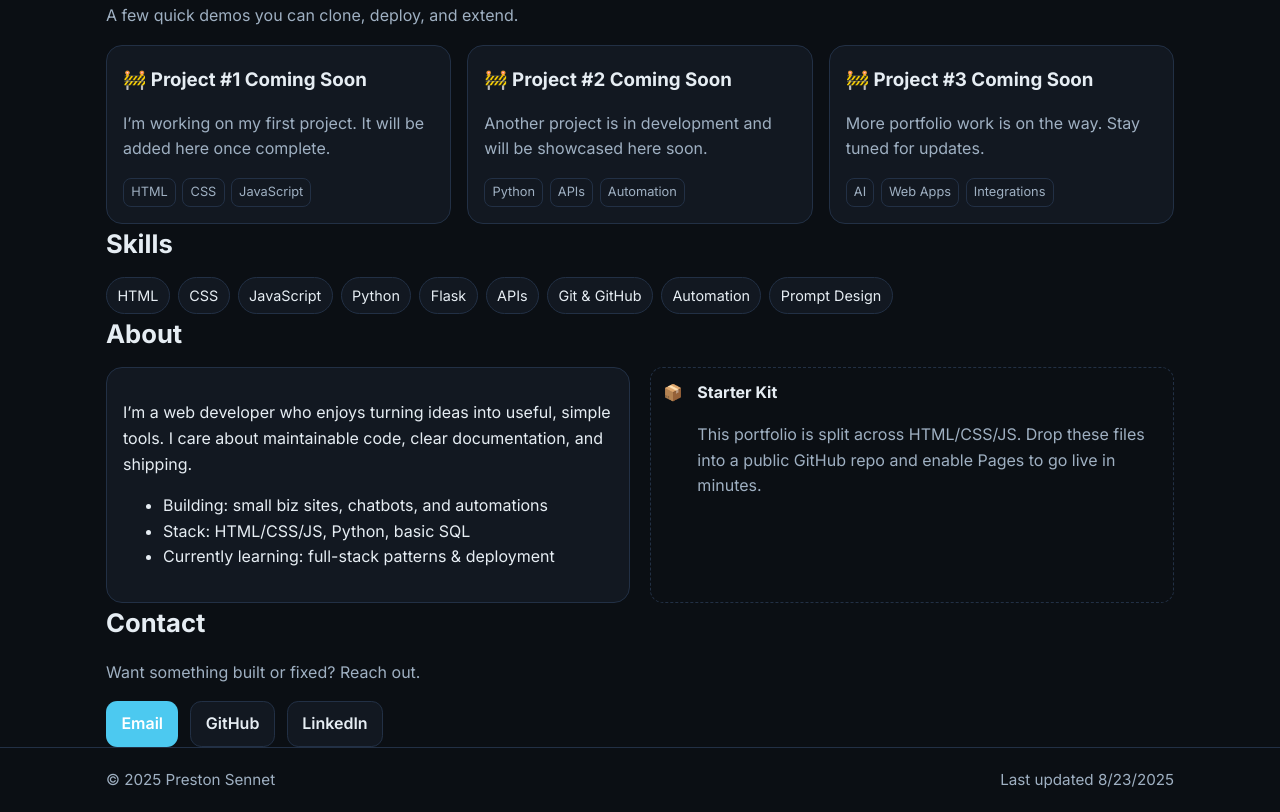
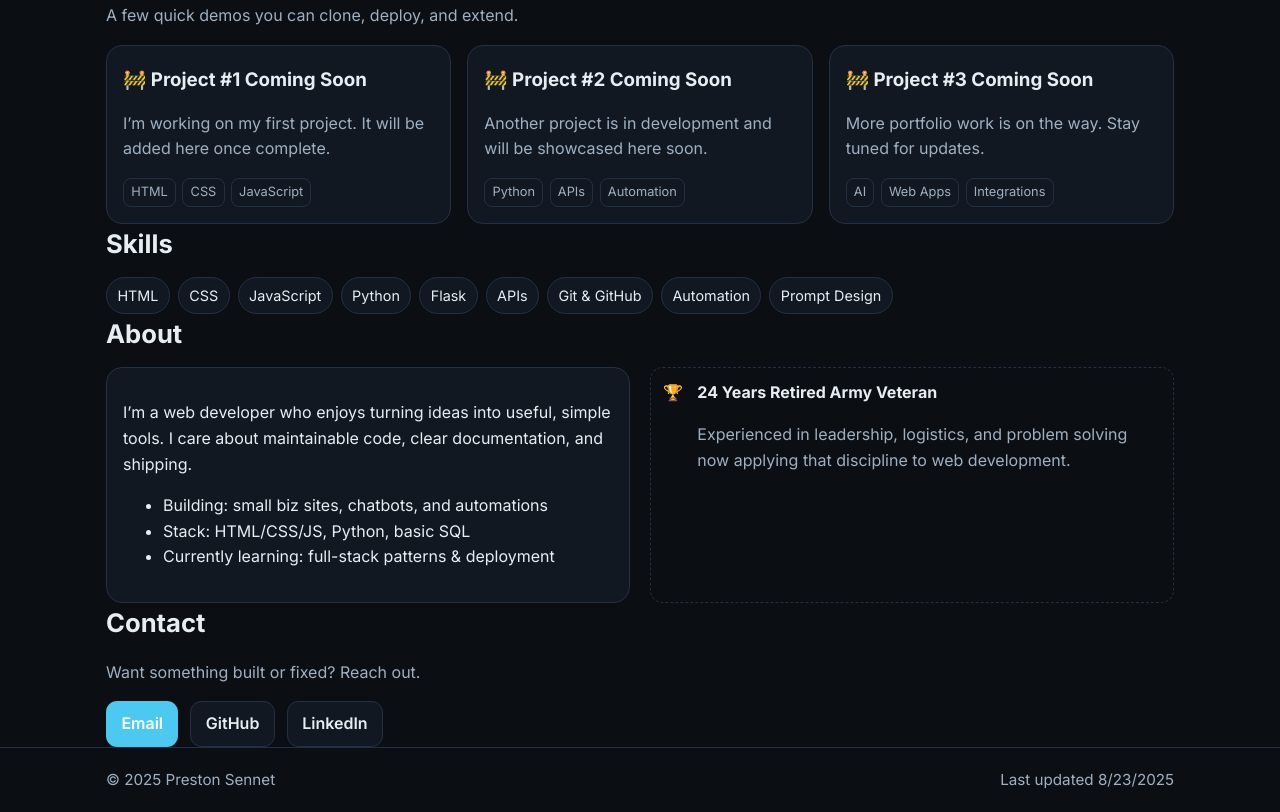
Before and after one commit to blackmoezart36/blackmoezart36.github.io, a plain HTML site: page index.html in a window 1280 px wide. Shown: the part 670-1482 px from the top of the page. Drawn offline with Linux system fonts and the light colour scheme.

Commit message:
index.html

```diff
--- a/index.html
+++ b/index.html
@@ -118,15 +118,17 @@
         <li>Currently learning: full-stack patterns & deployment</li>
       </ul>
     </div>
+
     <div class="stat">
-          <div>📦</div>
+      <div>🏆</div>
       <div>
-            <strong>Starter Kit</strong>
-            <p class="muted">This portfolio is split across HTML/CSS/JS. Drop these files into a public GitHub repo and enable Pages to go live in minutes.</p>
+        <strong>24 Years Retired Army Veteran</strong>
+        <p class="muted">Experienced in leadership, logistics, and problem solving now applying that discipline to web development.</p>
       </div>
     </div>
   </div>
 </section>
+
 
     <!-- Contact -->
     <section id="contact" class="container">
```
Lines whose indentation alone changed are shown as unchanged.
